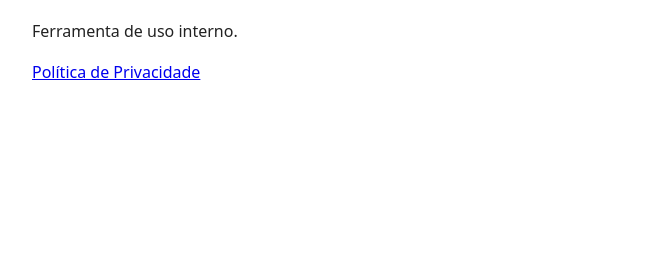
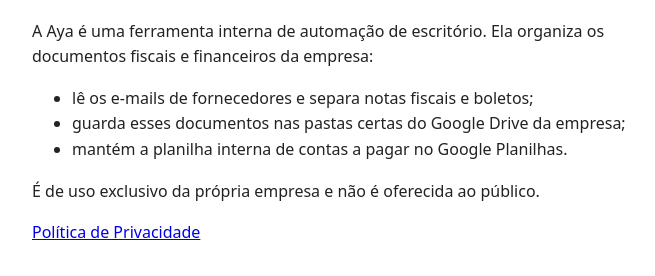
Before and after one commit to aya-aiw/aya-aiw.github.io, a plain HTML site: page index.html in a window 1280 px wide. Shown: the part 94-370 px from the top of the page, without its empty margins (288-943 px from the left). Drawn offline with Linux system fonts and the light colour scheme.

Commit message:
index.html: finalidade do app

```diff
--- a/index.html
+++ b/index.html
@@ -9,7 +9,13 @@
 </head>
 <body>
 <h1>Aya</h1>
-<p>Ferramenta de uso interno.</p>
+<p>A Aya é uma ferramenta interna de automação de escritório. Ela organiza os documentos fiscais e financeiros da empresa:</p>
+<ul>
+  <li>lê os e-mails de fornecedores e separa notas fiscais e boletos;</li>
+  <li>guarda esses documentos nas pastas certas do Google Drive da empresa;</li>
+  <li>mantém a planilha interna de contas a pagar no Google Planilhas.</li>
+</ul>
+<p>É de uso exclusivo da própria empresa e não é oferecida ao público.</p>
 <p><a href="privacidade.html">Política de Privacidade</a></p>
 </body>
 </html>
```
